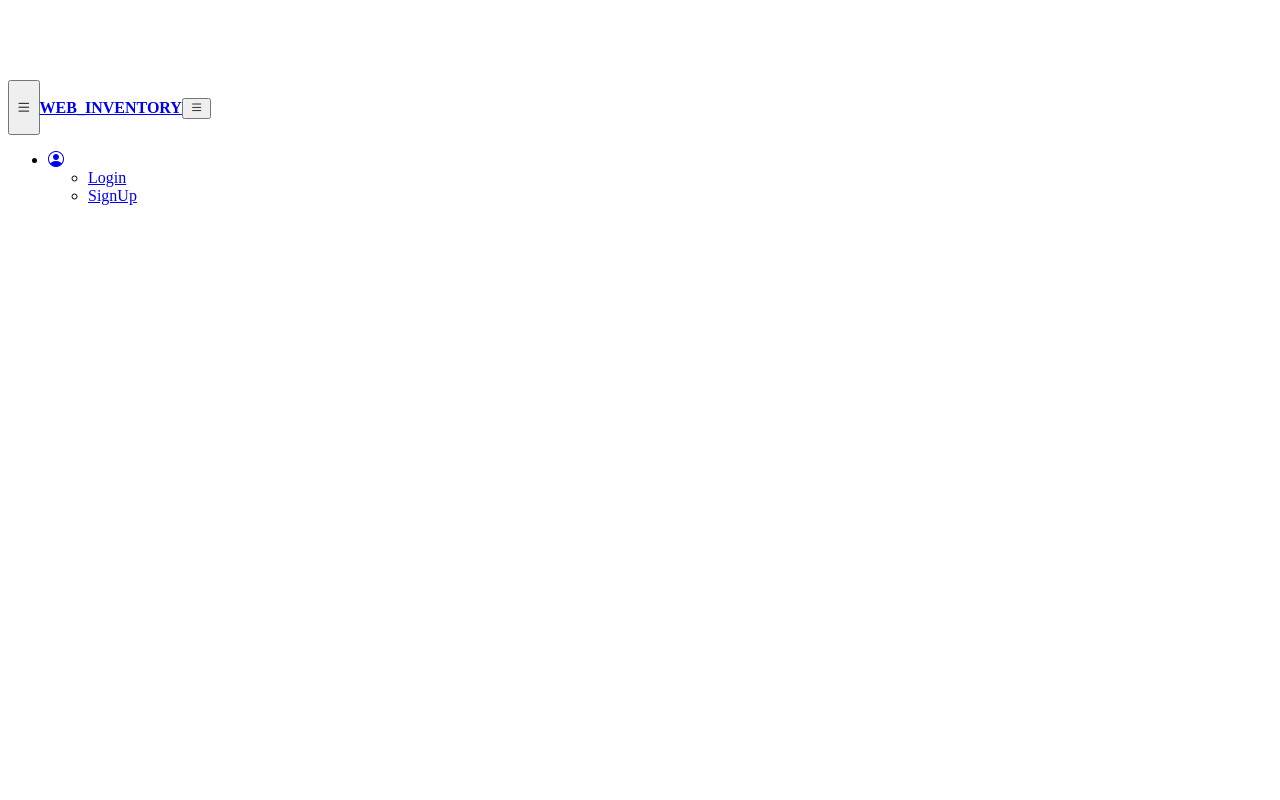
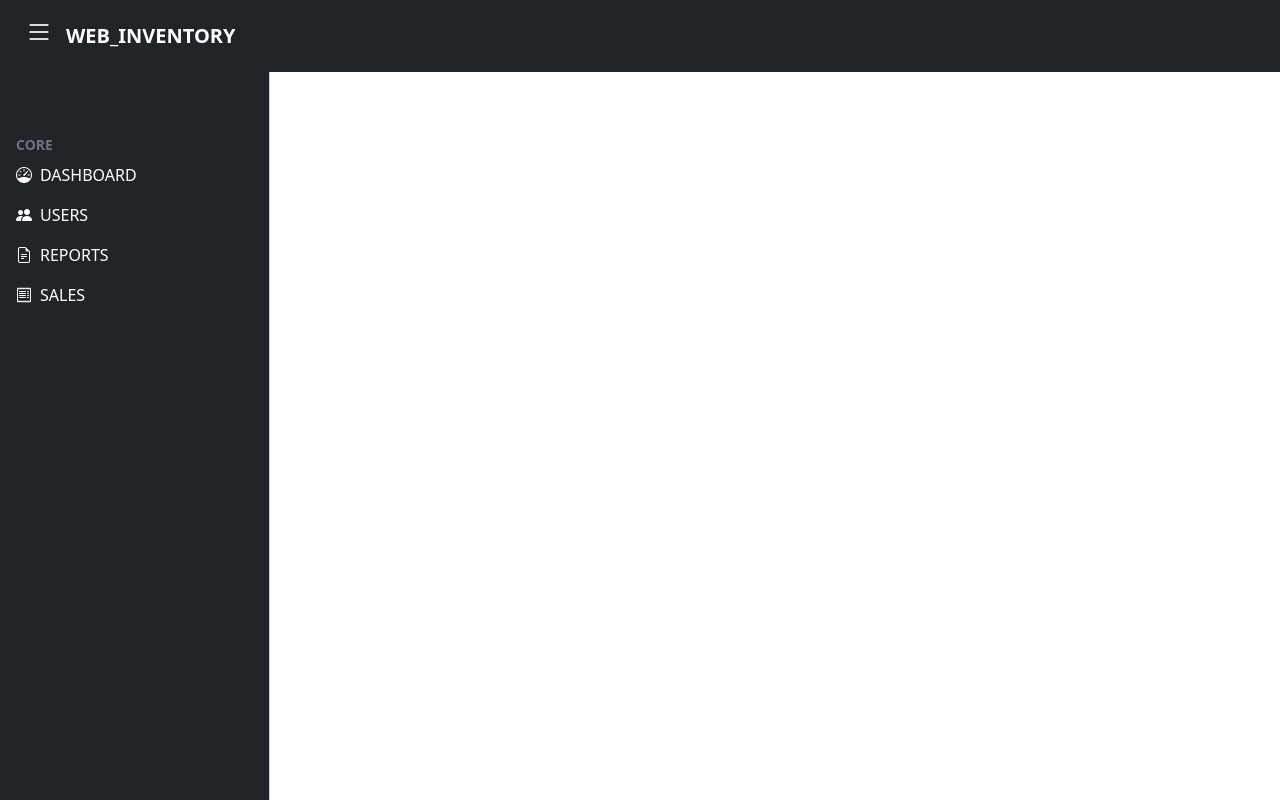
Before and after one commit to Prabha-99/Web_Inventory_Prototype, an Angular app in the folder WIP_FRONT/: page /home in a window 1280 px wide. Built offline with nearby package versions, Linux system fonts and the light colour scheme.

Commit message:
Sidebar Component Created

```diff
--- a/WIP_FRONT/src/app/app-routing.module.ts
+++ b/WIP_FRONT/src/app/app-routing.module.ts
@@ -2,11 +2,13 @@ import { NgModule } from '@angular/core';
 import { RouterModule, Routes } from '@angular/router';
 import { HomeComponent } from './home/home.component';
 import { NavbarComponent } from './navbar/navbar.component';
+import { SidebarComponent } from './sidebar/sidebar.component';
 
 const routes: Routes = [
   {path:"",redirectTo:"/home",pathMatch:"full"},
   {path:"home",component:HomeComponent},
-  {path:"navbar",component:NavbarComponent}
+  {path:"navbar",component:NavbarComponent},
+  {path:"sidebar",component:SidebarComponent}
 ];
 
 @NgModule({
--- a/WIP_FRONT/src/app/app.module.ts
+++ b/WIP_FRONT/src/app/app.module.ts
@@ -5,12 +5,14 @@ import { AppRoutingModule } from './app-routing.module';
 import { AppComponent } from './app.component';
 import { NavbarComponent } from './navbar/navbar.component';
 import { HomeComponent } from './home/home.component';
+import { SidebarComponent } from './sidebar/sidebar.component';
 
 @NgModule({
   declarations: [
     AppComponent,
     NavbarComponent,
-    HomeComponent
+    HomeComponent,
+    SidebarComponent
   ],
   imports: [
     BrowserModule,
--- a/WIP_FRONT/src/app/home/home.component.html
+++ b/WIP_FRONT/src/app/home/home.component.html
@@ -2,7 +2,7 @@
 <div class="container">
     <div class="row">
         <div class="col-2">
-
+            <app-sidebar></app-sidebar>
         </div>
         <div class="col-10">
 
--- a/WIP_FRONT/src/app/navbar/navbar.component.html
+++ b/WIP_FRONT/src/app/navbar/navbar.component.html
@@ -17,7 +17,7 @@
           <a class="nav-link" href="#"></a>
         </div>
       </div>
-      <div class="collapse navbar-collapse " id="navbarNavDarkDropdown">
+      <!-- <div class="collapse navbar-collapse " id="navbarNavDarkDropdown">
         <ul class="navbar-nav ">
           <li class="nav-item dropdown">
             <a class="nav-link dropdown-toggle" href="#" id="navbarDarkDropdownMenuLink" role="button" data-bs-toggle="dropdown" aria-expanded="false">
@@ -29,7 +29,7 @@
             </ul>
           </li>
         </ul>
-      </div>
+      </div> -->
     </div>
 </nav>
 <!-- Navbar Ends -->
--- /dev/null
+++ b/WIP_FRONT/src/app/sidebar/sidebar.component.html
@@ -0,0 +1,84 @@
+
+
+
+<!-- Off Canvas -->
+
+<div class="offcanvas offcanvas-start sidebar-nav bg-dark"  tabindex="-1" id="offcanvasExample" aria-labelledby="offcanvasExampleLabel">
+    <div class="offcanvas-header">
+      <h5 class="offcanvas-title" id="offcanvasExampleLabel">Offcanvas</h5>
+      <!-- <button type="button" class="btn-close text-reset" data-bs-dismiss="offcanvas" aria-label="Close"></button> -->
+    </div>
+    <div class="offcanvas-body p-0">
+
+      <div class="navbar-dark bg-dark">
+        <ul class="navbar-nav">
+          <li>
+            <div class="text-muted small fw-bold text-uppercase px-3">
+              CORE
+            </div>
+          </li>
+          <li>
+            <a href="" class="nav-link px-3 active">
+              <span class="me-2">
+                <i class="bi bi-speedometer"></i>
+              </span>
+              <span>DASHBOARD</span>
+            </a>
+          </li>
+          <li>
+            <a routerLink="/home" class="nav-link px-3 active">
+              <span class="me-2">
+                <i class="bi bi-people-fill"></i>
+              </span>
+              <span>USERS</span>
+            </a>
+          </li>
+          <li>
+            <a href="" class="nav-link px-3 active">
+              <span class="me-2">
+                <i class="bi bi-file-earmark-text"></i>
+              </span>
+              <span>REPORTS</span>
+            </a>
+          </li>
+          <li>
+            <a href="" class="nav-link px-3 active">
+              <span class="me-2">
+                <i class="bi bi-receipt"></i>
+              </span>
+              <span>SALES</span>
+            </a>
+          </li>
+          <!-- <li class="my-4">
+            <hr class="dropdown-divider "/>
+          </li> -->
+        </ul>
+      </div>
+
+      <!-- <div class="dropdown mt-3">
+        <button class="btn btn-secondary dropdown-toggle" type="button" id="dropdownMenuButton" data-bs-toggle="dropdown">
+          Dropdown button
+        </button>
+        <ul class="dropdown-menu" aria-labelledby="dropdownMenuButton">
+          <li><a class="dropdown-item" href="#">Action</a></li>
+          <li><a class="dropdown-item" href="#">Another action</a></li>
+          <li><a class="dropdown-item" href="#">Something else here</a></li>
+        </ul>
+      </div> -->
+
+    </div>
+  </div>
+  <!-- Off canvas Ends -->
+
+
+
+
+    <!-- <div class="list-group col-3">
+      <a href="#" class="list-group-item list-group-item-action active" aria-current="true">
+        Dash
+      </a>
+      <a routerLink="/home" class="list-group-item list-group-item-action">Users</a>
+      <a href="#" class="list-group-item list-group-item-action">Products</a>
+      <a href="#" class="list-group-item list-group-item-action">Sales</a>
+      <a href="#" class="list-group-item list-group-item-action disabled" tabindex="-1" aria-disabled="true">Income</a>
+    </div> -->
--- a/WIP_FRONT/src/index.html
+++ b/WIP_FRONT/src/index.html
@@ -6,8 +6,11 @@
   <base href="/">
   <meta name="viewport" content="width=device-width, initial-scale=1">
   <link rel="icon" type="image/x-icon" href="favicon.ico">
+  <link href="https://cdn.jsdelivr.net/npm/bootstrap@5.0.2/dist/css/bootstrap.min.css" rel="stylesheet" integrity="sha384-EVSTQN3/azprG1Anm3QDgpJLIm9Nao0Yz1ztcQTwFspd3yD65VohhpuuCOmLASjC" crossorigin="anonymous">
+  <link rel="stylesheet" href="https://cdn.jsdelivr.net/npm/bootstrap-icons@1.10.3/font/bootstrap-icons.css">
 </head>
 <body>
   <app-root></app-root>
+  <script src="https://cdn.jsdelivr.net/npm/bootstrap@5.0.2/dist/js/bootstrap.bundle.min.js" integrity="sha384-MrcW6ZMFYlzcLA8Nl+NtUVF0sA7MsXsP1UyJoMp4YLEuNSfAP+JcXn/tWtIaxVXM" crossorigin="anonymous"></script>
 </body>
 </html>
```
Also changed, not shown: WIP_FRONT/src/app/sidebar/sidebar.component.ts (added, +10 -0 lines), WIP_FRONT/src/app/sidebar/sidebar.component.css (added), 1 other file (tests, documents, lock files or other folders).
